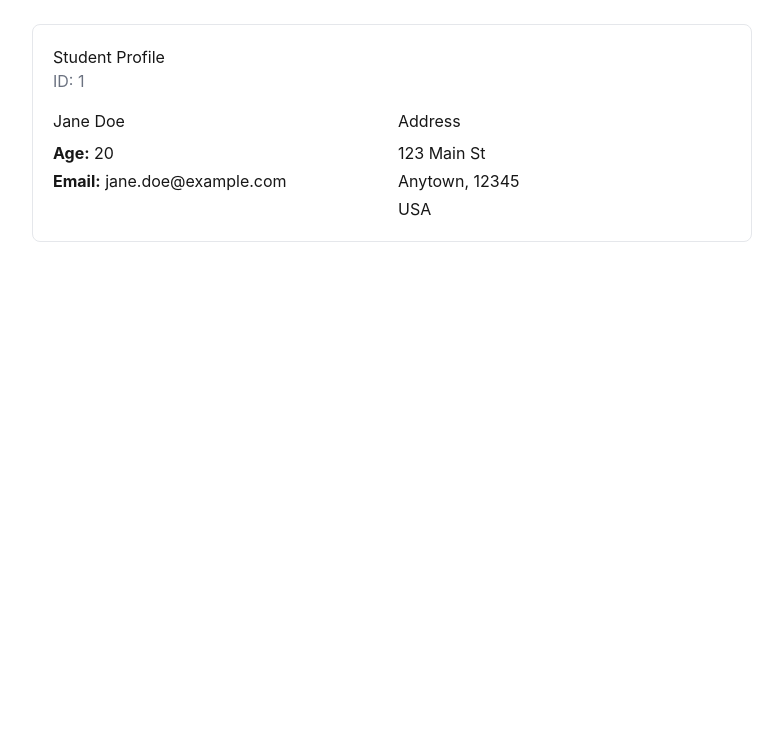
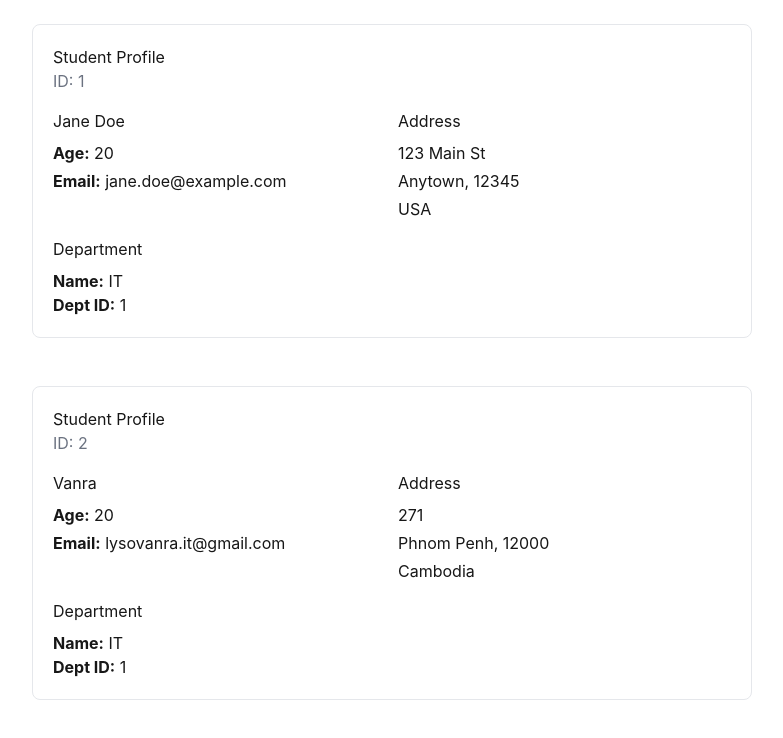
Before and after one commit to LySovanra123/next-prop, a Next.js app: page /student in a window 1280 px wide. Shown: the top 738 px of the page, without its empty margins (248-1031 px from the left). Built offline with nearby package versions, Linux system fonts and the light colour scheme.

Commit message:
prop advance

```diff
--- a/app/student/page.tsx
+++ b/app/student/page.tsx
@@ -1,3 +1,4 @@
+import StudentCard from "@/components/student/student-card"
 import { studentResponse } from "@/type/student-type"
 
 type Props = {
@@ -16,33 +17,36 @@ export default function Page({ student }: Props) {
             postalCode: "12345",
             country: "USA",
         },
+        department: {
+            id: 1,
+            departmentName: "IT"
+        }
+    }
+
+    const fallback2: studentResponse = {
+        id: 2,
+        name: "Vanra",
+        age: 20,
+        email: "lysovanra.it@gmail.com",
+        address: {
+            street: "271",
+            city: "Phnom Penh",
+            postalCode: "12000",
+            country: "Cambodia",
+        },
+        department: {
+            id: 1,
+            departmentName: "IT"
+        }
     }
 
     const s = student ?? fallback
+    const s2 = student ?? fallback2
 
     return (
-        <main style={{ padding: 24, fontFamily: "Inter, Arial, sans-serif" }}>
-            <article style={{ maxWidth: 720, margin: "0 auto", border: "1px solid #e5e7eb", borderRadius: 8, padding: 20 }}>
-                <header style={{ marginBottom: 16 }}>
-                    <h1 style={{ margin: 0 }}>Student Profile</h1>
-                    <p style={{ margin: 0, color: "#6b7280" }}>ID: {s.id}</p>
-                </header>
-
-                <section style={{ display: "grid", gridTemplateColumns: "1fr 1fr", gap: 12 }}>
-                    <div>
-                        <h2 style={{ margin: "0 0 8px 0" }}>{s.name}</h2>
-                        <p style={{ margin: "0 0 4px 0" }}><strong>Age:</strong> {s.age}</p>
-                        <p style={{ margin: "0 0 4px 0" }}><strong>Email:</strong> {s.email}</p>
-                    </div>
-
-                    <div>
-                        <h3 style={{ margin: "0 0 8px 0" }}>Address</h3>
-                        <p style={{ margin: "0 0 4px 0" }}>{s.address.street}</p>
-                        <p style={{ margin: "0 0 4px 0" }}>{s.address.city}, {s.address.postalCode}</p>
-                        <p style={{ margin: 0 }}>{s.address.country}</p>
-                    </div>
-                </section>
-            </article>
-        </main>
+        <div>
+            <StudentCard student={s} />
+            <StudentCard student={s2} />
+        </div>
     )
 }
--- /dev/null
+++ b/components/student/student-card.tsx
@@ -0,0 +1,45 @@
+import { studentResponse } from "@/type/student-type"
+
+type Props = {
+    student: studentResponse
+}
+
+const StudentCard = ({ student }: Props) => {
+    const s = student
+
+    return (
+        <main style={{ padding: 24, fontFamily: "Inter, Arial, sans-serif" }}>
+            <article style={{ maxWidth: 720, margin: "0 auto", border: "1px solid #e5e7eb", borderRadius: 8, padding: 20 }}>
+                <header style={{ marginBottom: 16 }}>
+                    <h1 style={{ margin: 0 }}>Student Profile</h1>
+                    <p style={{ margin: 0, color: "#6b7280" }}>ID: {s.id}</p>
+                </header>
+
+                <section style={{ display: "grid", gridTemplateColumns: "1fr 1fr", gap: 12 }}>
+                    <div>
+                        <h2 style={{ margin: "0 0 8px 0" }}>{s.name}</h2>
+                        <p style={{ margin: "0 0 4px 0" }}><strong>Age:</strong> {s.age}</p>
+                        <p style={{ margin: "0 0 4px 0" }}><strong>Email:</strong> {s.email}</p>
+                    </div>
+
+                    <div>
+                        <h3 style={{ margin: "0 0 8px 0" }}>Address</h3>
+                        <p style={{ margin: "0 0 4px 0" }}>{s.address.street}</p>
+                        <p style={{ margin: "0 0 4px 0" }}>{s.address.city}, {s.address.postalCode}</p>
+                        <p style={{ margin: 0 }}>{s.address.country}</p>
+                    </div>
+                </section>
+
+                {s.department && (
+                    <section style={{ marginTop: 16 }}>
+                        <h3 style={{ margin: "0 0 8px 0" }}>Department</h3>
+                        <p style={{ margin: 0 }}><strong>Name:</strong> {s.department.departmentName}</p>
+                        <p style={{ margin: 0 }}><strong>Dept ID:</strong> {s.department.id}</p>
+                    </section>
+                )}
+            </article>
+        </main>
+    )
+}
+
+export default StudentCard
--- /dev/null
+++ b/type/department-type.tsx
@@ -0,0 +1,5 @@
+export type department = {
+    id:number;
+    departmentName:string;
+
+}
--- a/type/student-type.tsx
+++ b/type/student-type.tsx
@@ -1,3 +1,5 @@
+import { department } from "./department-type"
+
 export type studentResponse = {
     id:number;
     name:string;
@@ -9,4 +11,5 @@ export type studentResponse = {
         postalCode:string;
         country:string;
     }
+    department?: department
 }
```
Also changed, not shown: app/department/page.tsx (added).
